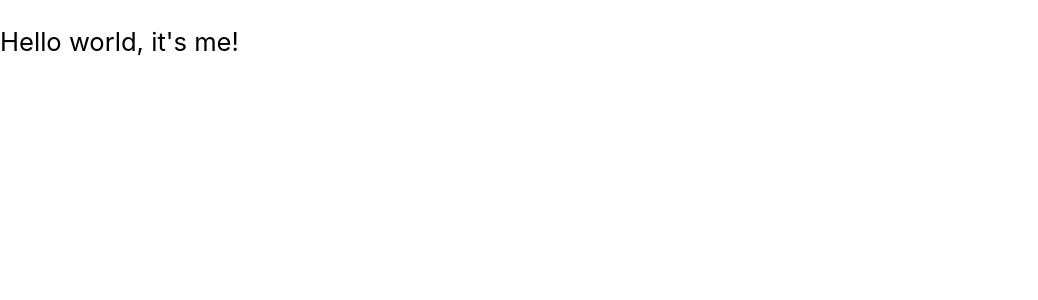
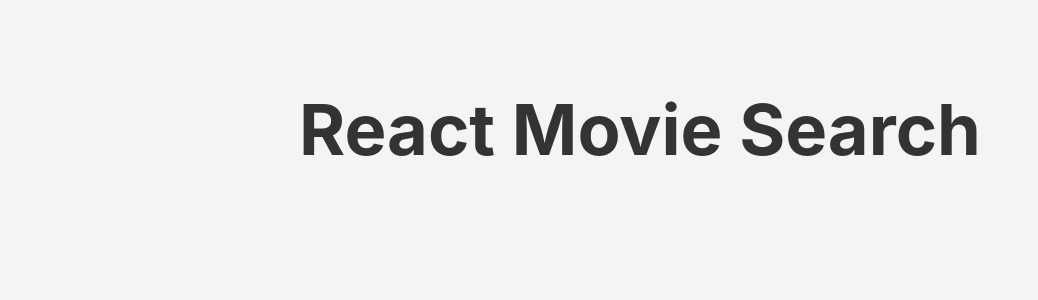
Before and after one commit to emilybowersox/react-movie-application, a React (Create React App) app: page / in a window 1280 px wide. Shown: the top 300 px of the page, without its empty margins (0-1038 px from the left). Built offline with nearby package versions, Linux system fonts and the light colour scheme.

Commit message:
adding styling

```diff
--- a/src/helloWorld.css
+++ b/src/helloWorld.css
@@ -6,9 +6,9 @@
 body {
     /*font-size: 60px;*/
     margin: 0;
-    /*padding: 0;*/
-    /*background-color: rgb(244,244,244);*/
-    /*color: #333;*/
+    padding: 0;
+    background-color: rgb(244,244,244);
+    color: #333;
 
     font-family: -apple-system, BlinkMacSystemFont, 'Segoe UI', 'Roboto', 'Oxygen',
     'Ubuntu', 'Cantarell', 'Fira Sans', 'Droid Sans', 'Helvetica Neue',
@@ -24,3 +24,14 @@ p {
 small   {
     font-size: 1.2rem;
 }
+
+.container {
+    margin: 0 auto;
+    max-width: 1000px;
+    padding: 40px;
+}
+
+.title {
+    font-size: 4.4rem;
+    text-align: center;
+}
--- a/src/helloWorld.js
+++ b/src/helloWorld.js
@@ -3,12 +3,14 @@ import './helloWorld.css';
 
 function HelloWorld(){
     return (
+        <div className="container">
         <div className="body">
             <header>
-                <p>
-                    Hello world, it's me!
-                </p>
+                <h1 className="title">
+                    React Movie Search
+                </h1>
             </header>
+        </div>
         </div>
     );
 }
```
